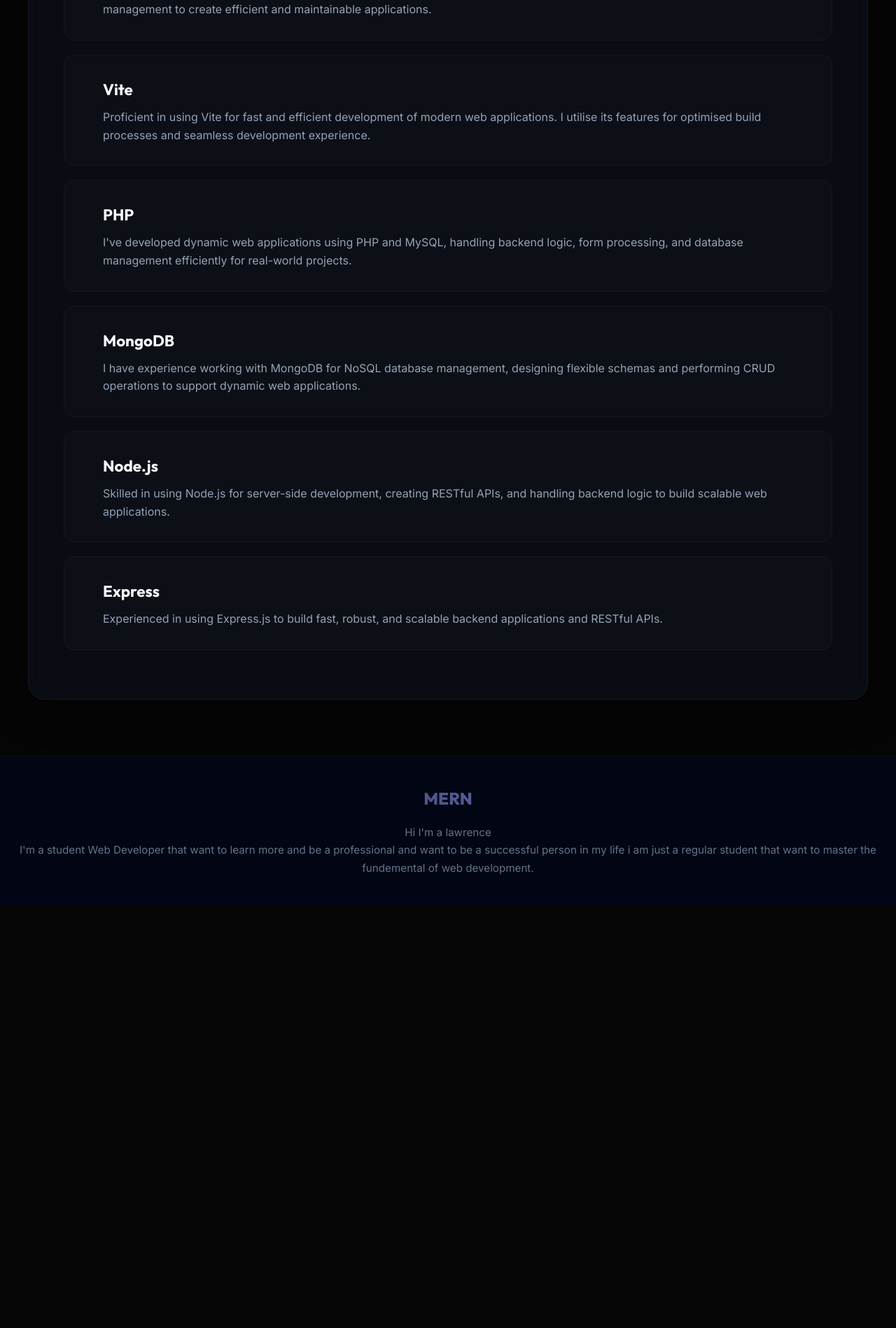
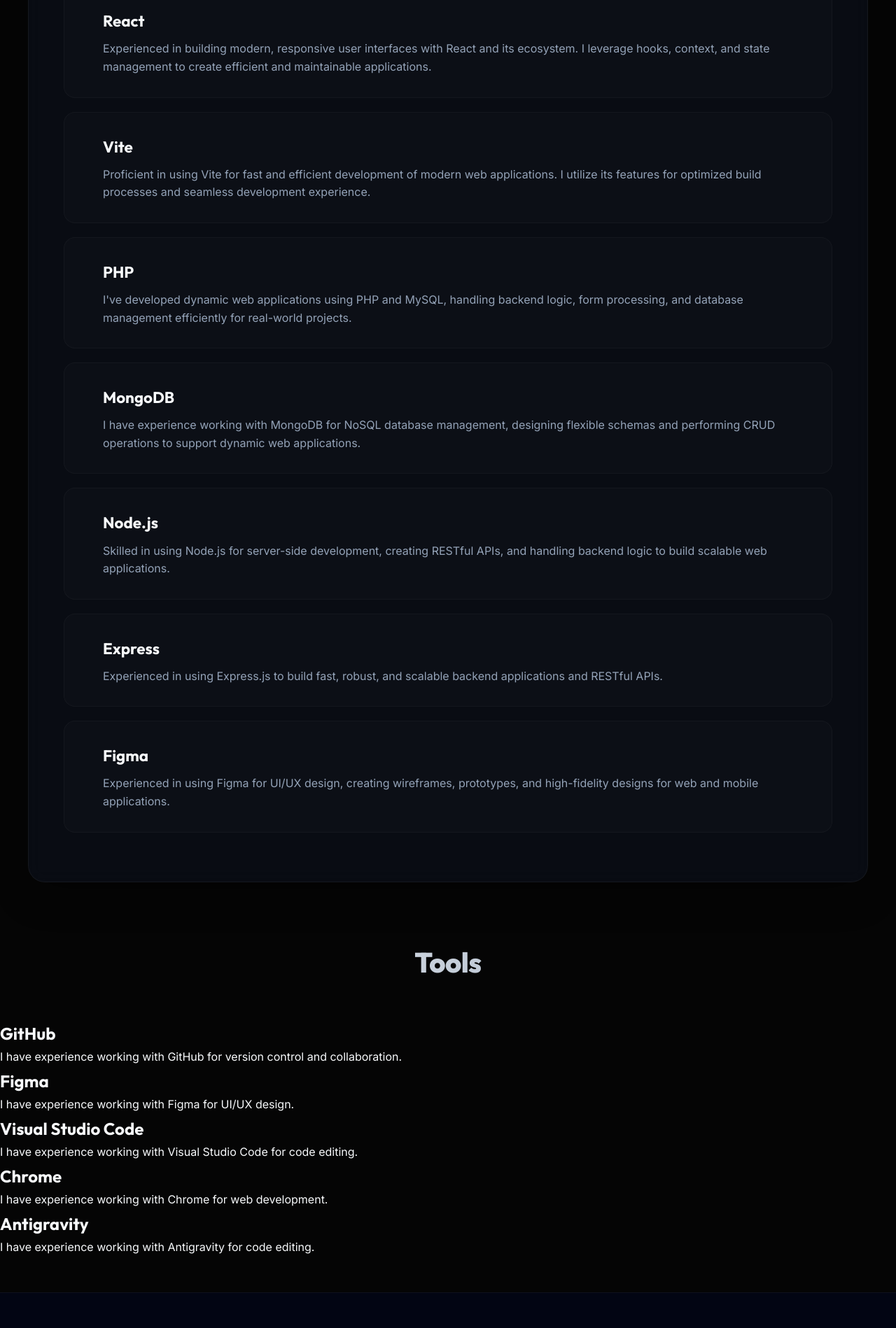
Before and after one commit to Lawrencejay22/simple_portfolio, a React (Vite) app: page /skills in a window 1280 px wide. Shown: the part 886-2784 px from the top of the page at 70% size. Before the commit the page ends 2180 px from the top, so only its background shows below. Built offline with nearby package versions, Linux system fonts and the light colour scheme.

Commit message:
Refactor skills and add tools section
Refactor skills array and update descriptions for clarity. Added a new section for tools with relevant descriptions.

```diff
--- a/src/assets/pages/skills.jsx
+++ b/src/assets/pages/skills.jsx
@@ -1,10 +1,9 @@
-import { useState, useEffect } from "react";
 import Header from "../components/header";
 import Footer from "../components/footer";
 import '../css/global.css'
 
 export default function Skills() {
-    const frontEndSkills = [
+    const skills = [
         {
             icon: 'fa-brands fa-html5',
             title: 'HTML',
@@ -28,10 +27,8 @@
         {
             icon: 'fa-solid fa-vite',
             title: 'Vite',
-            description: 'Proficient in using Vite for fast and efficient development of modern web applications. I utilise its features for optimised build processes and seamless development experience.'
-        }
-    ];
-    const backEndSkills = [
+            description: 'Proficient in using Vite for fast and efficient development of modern web applications. I utilize its features for optimized build processes and seamless development experience.'
+        },
         {
             icon: 'fa-brands fa-php',
             title: 'PHP',
@@ -51,15 +48,25 @@
             icon: 'fa-solid fa-server',
             title: 'Express',
             description: 'Experienced in using Express.js to build fast, robust, and scalable backend applications and RESTful APIs.'
+        },
+        {
+            icon: 'fa-brands fa-figma',
+            title: 'Figma',
+            description: 'Experienced in using Figma for UI/UX design, creating wireframes, prototypes, and high-fidelity designs for web and mobile applications.'
         }
     ];
-    const skills = [...frontEndSkills, ...backEndSkills];
     return (
         <>
             <Header />
             <main>
                 <section className="skills-section">
                     <h1 className="section-title">My Technical Skills</h1>
+                    <p className="section-description">here my bigenner skills that i have learn only the css that
+                        i modern this portfolio sometimes theres a time to get an error and get frustrated but i
+                        didnt give up and i keep on learning and practicing and now i can make a website that i can
+                        be proud of myself and i will continue to learn and improve my skills with the help of my
+                        teachers and friends.
+                    </p>
                     {skills.map((skill, index) => (
                         <div key={index} className="skill">
                             <i className={skill.icon}></i>
@@ -70,6 +77,48 @@
                         </div>
                     ))}
                 </section>
+                <section className="Skill-section">
+                    <h1 className="section-title">
+                        Tools
+                    </h1>
+                    <div className="tools">
+                        <div className="tool">
+                            <i className="fa-brands fa-github"></i>
+                            <div>
+                                <h2>GitHub</h2>
+                                <p>I have experience working with GitHub for version control and collaboration.</p>
+                            </div>
+                        </div>
+                        <div className="tool">
+                            <i className="fa-brands fa-figma"></i>
+                            <div>
+                                <h2>Figma</h2>
+                                <p>I have experience working with Figma for UI/UX design.</p>
+                            </div>
+                            <div className="tool">
+                                <i className="fa-brand fa-visual-studio-code"></i>
+                                <div>
+                                    <h2>Visual Studio Code</h2>
+                                    <p>I have experience working with Visual Studio Code for code editing.</p>
+                                </div>
+                                <div className="tool">
+                                    <i className="fa-brands fa-chrome"></i>
+                                    <div>
+                                        <h2>Chrome</h2>
+                                        <p>I have experience working with Chrome for web development.</p>
+                                    </div>
+                                </div>
+                                <div className="tool">
+                                    <i className="fa-brands fa-antigravity"></i>
+                                    <div>
+                                        <h2>Antigravity</h2>
+                                        <p>I have experience working with Antigravity for code editing.</p>
+                                    </div>
+                                </div>
+                            </div>
+                        </div>
+                    </div>
+                </section>
             </main>
             <Footer />
         </>
```
